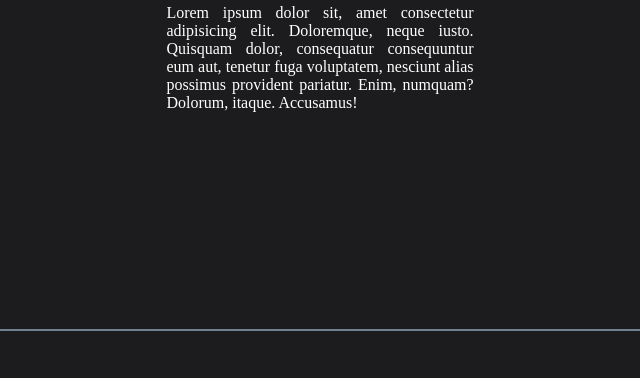
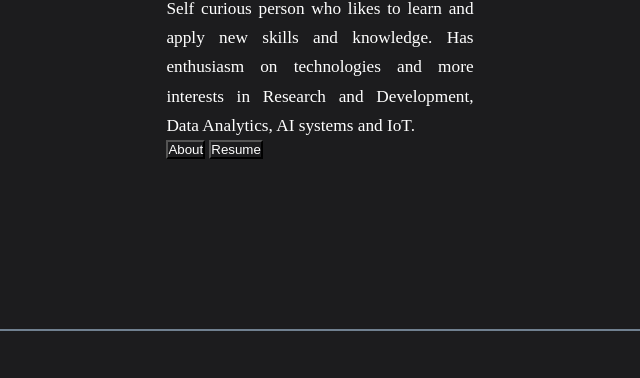
Before and after one commit to SamNijin/Personal_Portfolio, a plain HTML site: page index.html in a window 1280 px wide. Shown: the part 471-849 px from the top of the page, without its empty margins (0-640 px from the left). Drawn offline with Linux system fonts and the light colour scheme.

Commit message:
Updated hero

```diff
--- a/index.html
+++ b/index.html
@@ -45,27 +45,38 @@
         <section class="brief">
             <div class="left">
                 <div>
-                    <p>
+                    <p style="font-size: 2rem; padding: 0; text-align: left;">
                         Hello, I'm <br>
 
+                    <p style="text-align: center; font-weight: 600;">
                         <span>
                             Sam Nijin
                         </span>
+                    </p>
 
                     </p>
                     <br>
-                    <p style="text-align: justify;"> Lorem ipsum dolor sit, amet consectetur adipisicing elit.
-                        Doloremque,
-                        neque
-                        iusto. Quisquam
-                        dolor,
-                        consequatur consequuntur eum aut, tenetur fuga voluptatem, nesciunt alias possimus provident
-                        pariatur. Enim, numquam? Dolorum, itaque. Accusamus!
+                    <p class="role">
+                        Data Scientist | Data Analytics | Researcher </p>
+                    <p style="text-align: justify; font-size: 1.08rem; line-height: 1.7;">Self curious person who likes
+                        to learn and
+                        apply
+                        new skills and
+                        knowledge. Has enthusiasm on technologies and more interests in Research and Development,
+                        Data Analytics, AI systems and IoT.
+
                     </p>
+                </div>
+                <div class="buttons">
+                    <button title="click here to know more about me">About</button>
+                    <button title="click here to view resume"><a href="SAM-NIJIN_Resume.pdf"
+                            style="text-decoration: none; background: transparent;" target="_blank">Resume</a></button>
                 </div>
             </div>
             <div class="right">
-                <!-- <img src="icons/github.png" alt=""> -->
+                <div class="box">
+                    <img src="images/passport-canvas.png" alt="">
+                </div>
             </div>
         </section>
 
```
